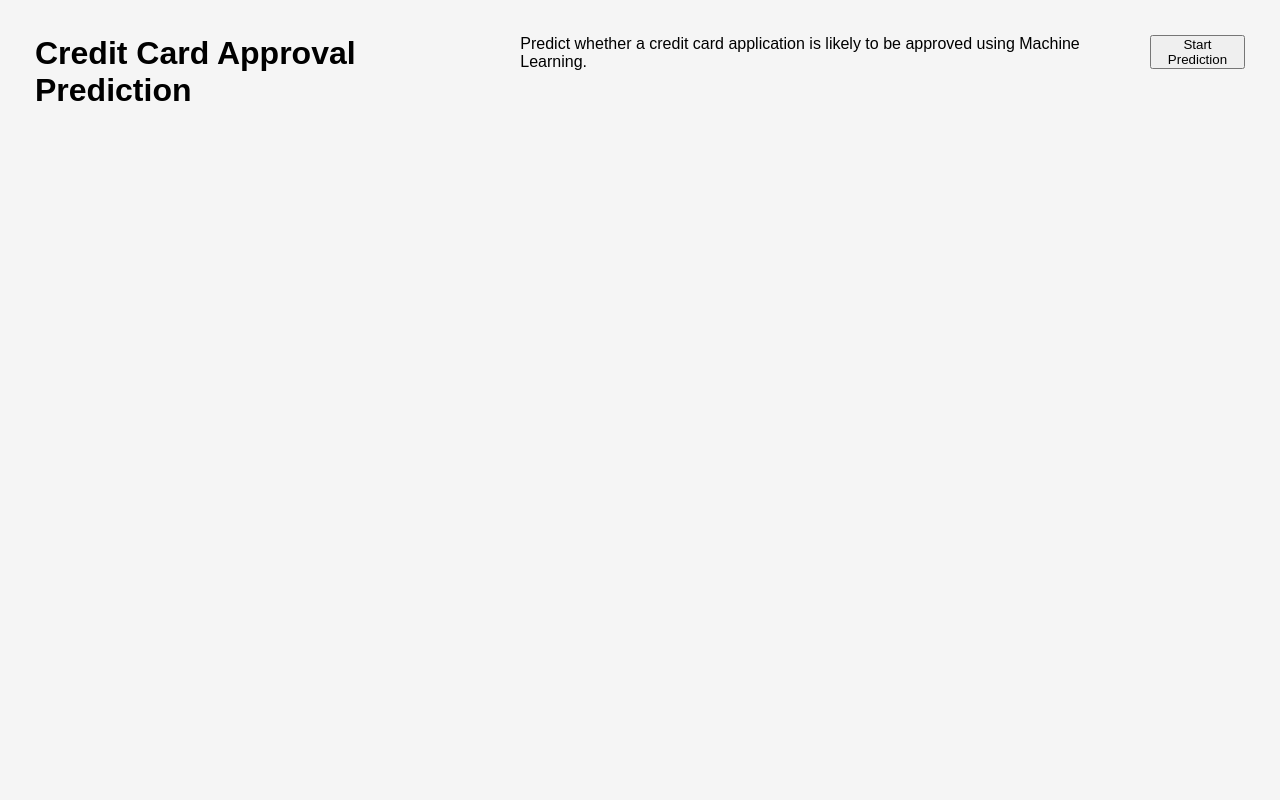
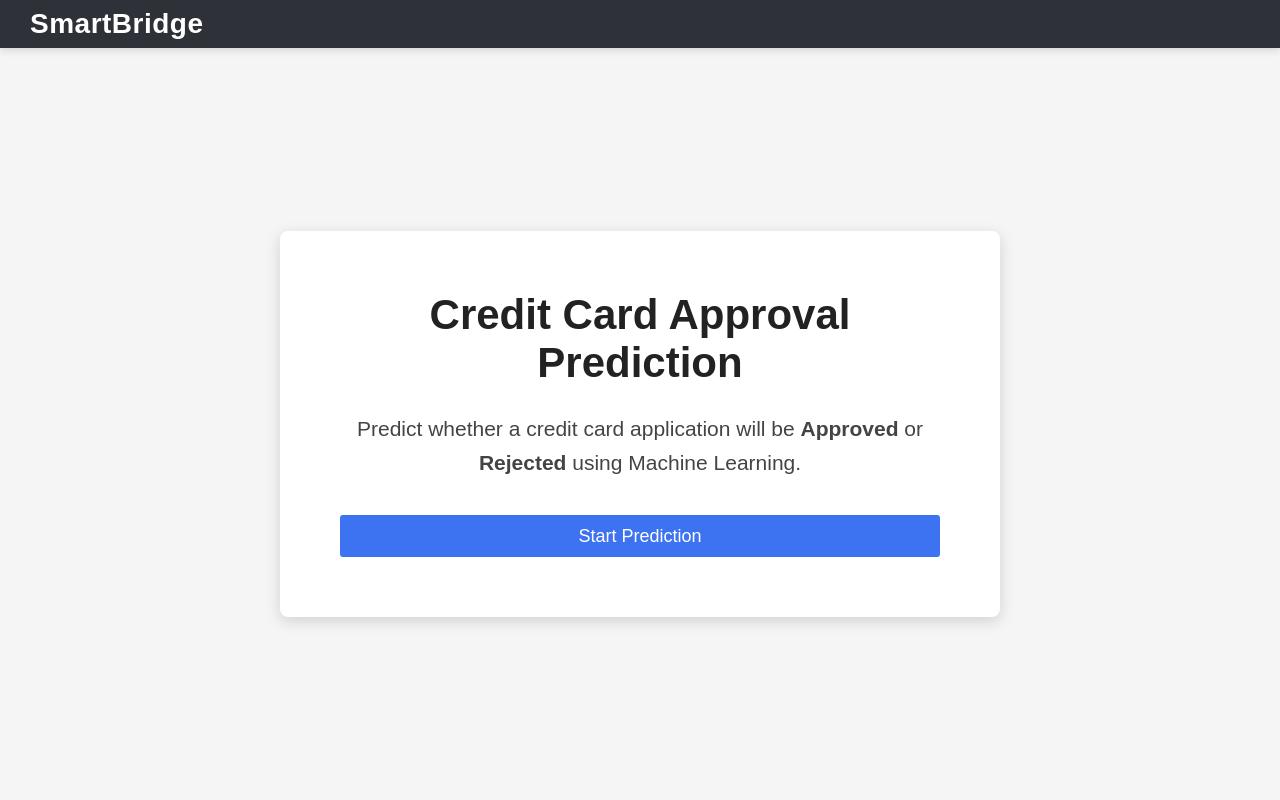
Before and after one commit to ccap-team/Credit-Card-Approval-Prediction, a Flask app: page / in a window 1280 px wide. Run offline with Flask 3, Linux system fonts and the light colour scheme; parts of the project's set-up code (start-up, migrations or seed data) failed here and were passed over.

Commit message:
Refactor home.html for better structure and links
Updated HTML structure and improved links for prediction page.

```diff
--- a/Templates/home.html
+++ b/Templates/home.html
@@ -1,28 +1,46 @@
 <!DOCTYPE html>
-<html>
+<html lang="en">
+
 <head>
+    <meta charset="UTF-8">
+    <meta name="viewport" content="width=device-width, initial-scale=1.0">
+
     <title>Credit Card Approval Prediction</title>
-    <link rel="stylesheet" href="/static/style.css">
+
+    <link rel="stylesheet" href="{{ url_for('static', filename='style.css') }}">
 </head>
 
 <body>
 
-<div class="container">
+    <!-- Top Header -->
+    <header class="top-bar">
+        <div class="logo">
+            SmartBridge
+        </div>
+    </header>
+
+    <!-- Main Container -->
+    <div class="home-container">
+
+        <div class="home-card">
 
             <h1>Credit Card Approval Prediction</h1>
 
             <p>
-Predict whether a credit card application is likely to be approved
+                Predict whether a credit card application will be
+                <strong>Approved</strong> or
+                <strong>Rejected</strong>
                 using Machine Learning.
             </p>
 
-<a href="/predict">
-<button>
+            <a href="{{ url_for('predict_page') }}" class="btn">
                 Start Prediction
-</button>
             </a>
 
         </div>
 
+    </div>
+
 </body>
+
 </html>
```
Lines whose indentation alone changed are shown as unchanged.
